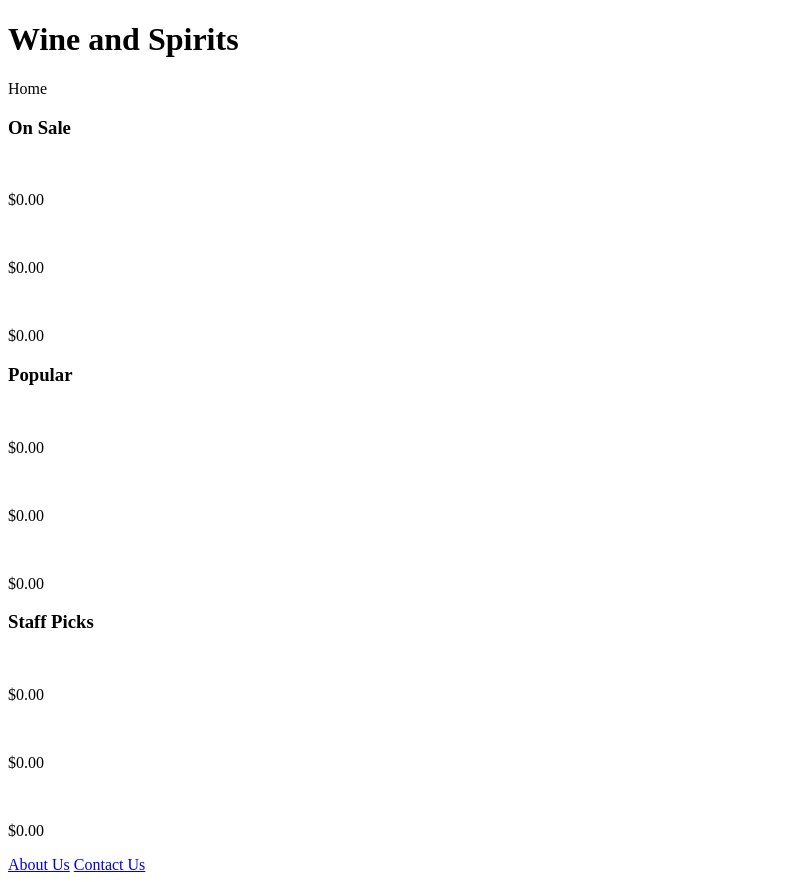
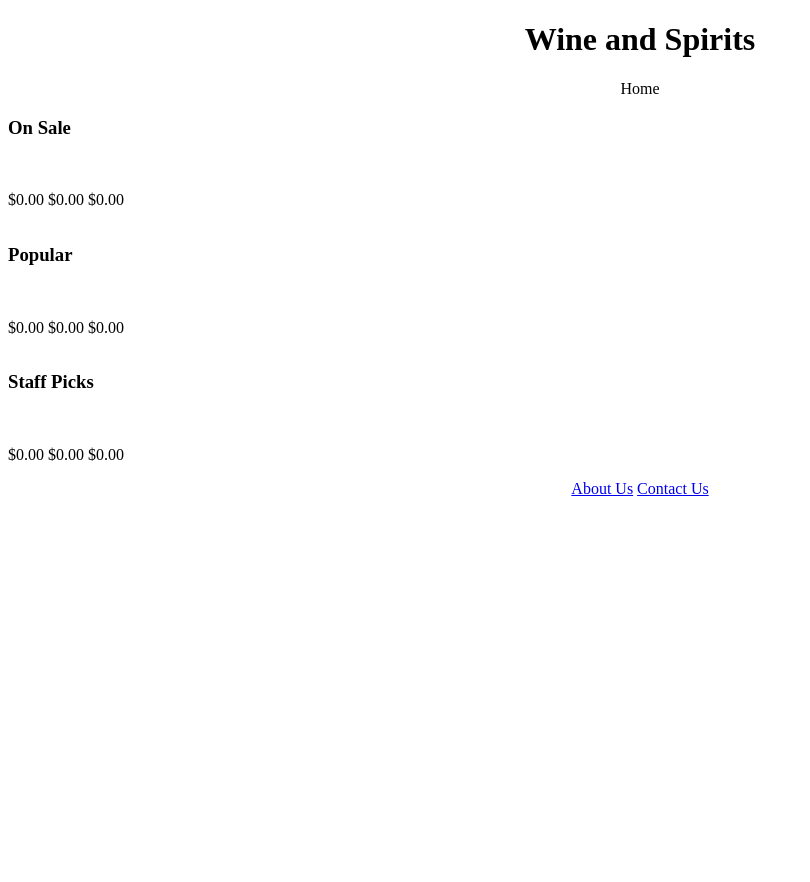
Before and after one commit to phyrenight/wineandspirits, a plain HTML site: page index.html in a window 1280 px wide. Shown: the whole page, without its empty margins (0-810 px from the left). After the commit the page ends 800 px from the top, so only its background shows below. Drawn offline with Linux system fonts and the light colour scheme.

Commit message:
center main header

```diff
--- /dev/null
+++ b/css/styles.css
@@ -0,0 +1,13 @@
+/*styles.css*/
+
+header {
+	text-align: center;
+}
+
+.item {
+	display: inline-block;
+}
+
+footer nav{
+	text-align: center;
+}
--- a/index.html
+++ b/index.html
@@ -3,6 +3,7 @@
   <head>
     <title>Wine and Spirits</title>
     <meta charset="utf-8">
+    <link href="css/styles.css" rel="stylesheet">
   </head>
   <body>
     <header>
```
